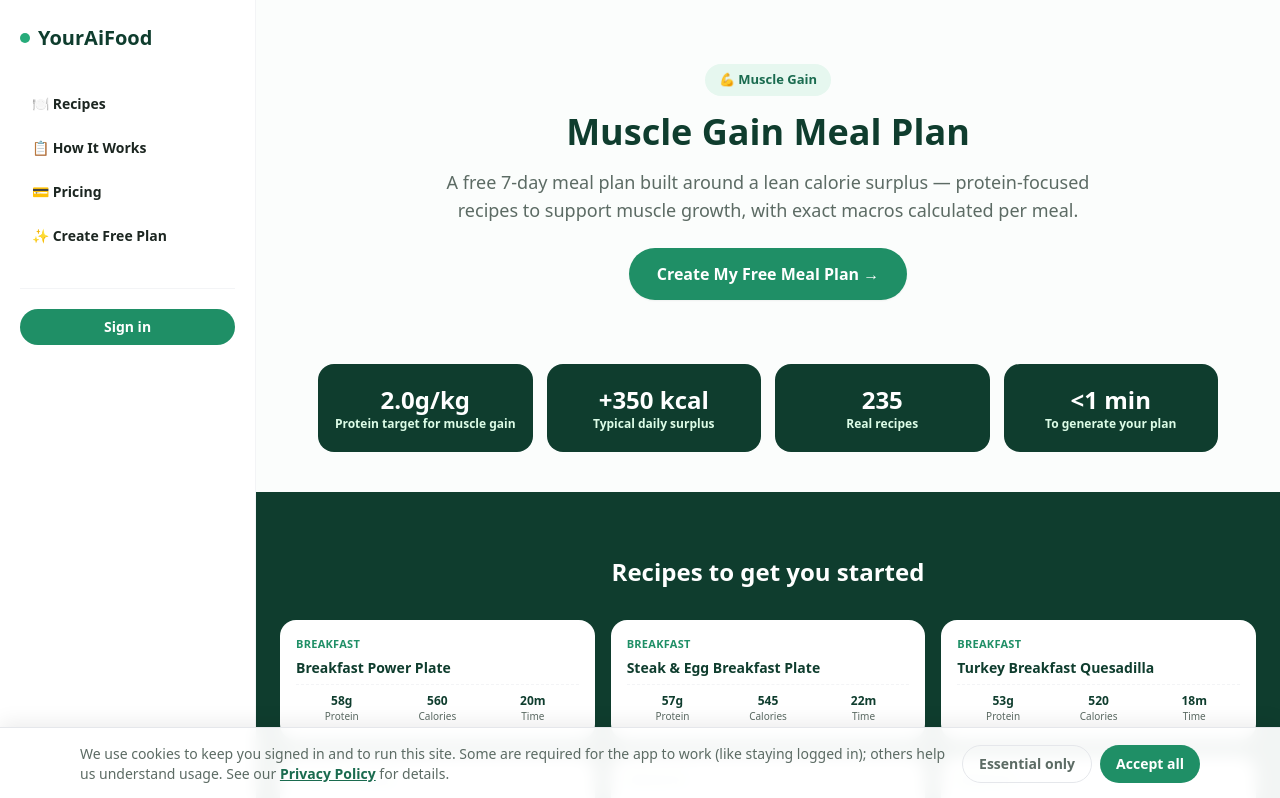
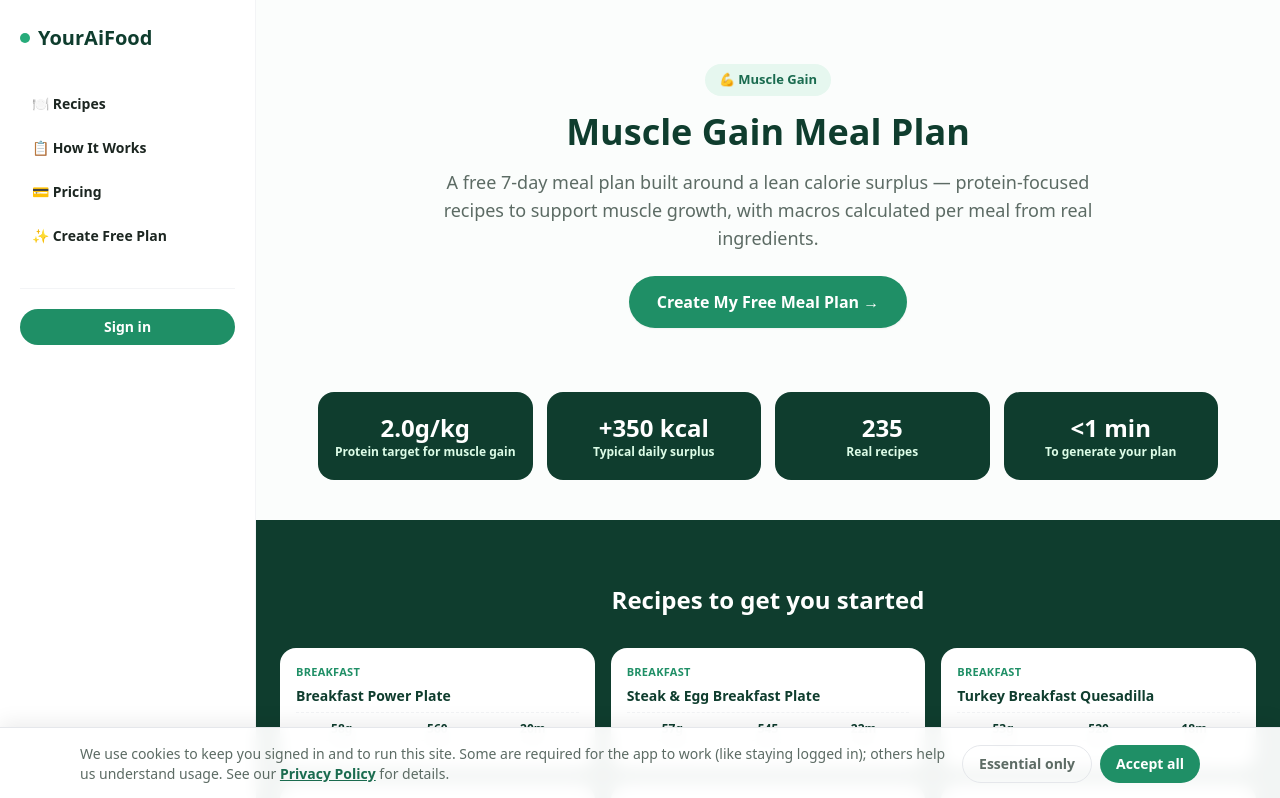
Before and after one commit to usario172332/youraifood-app, a Next.js app in the folder youraifood-app/: page /muscle-gain-meal-plan in a window 1280 px wide. Shown: the top 798 px of the page. Built offline with nearby package versions, Linux system fonts and the light colour scheme; no server answers.

Commit message:
Soften exact-macros wording

```diff
--- a/youraifood-app/app/muscle-gain-meal-plan/page.js
+++ b/youraifood-app/app/muscle-gain-meal-plan/page.js
@@ -17,7 +17,7 @@ export default function Page() {
     <SeoLandingPage
       eyebrow="💪 Muscle Gain"
       h1="Muscle Gain Meal Plan"
-      intro="A free 7-day meal plan built around a lean calorie surplus — protein-focused recipes to support muscle growth, with exact macros calculated per meal."
+      intro="A free 7-day meal plan built around a lean calorie surplus — protein-focused recipes to support muscle growth, with macros calculated per meal from real ingredients."
       statPoints={[
         { value: '2.0g/kg', label: 'Protein target for muscle gain' },
         { value: '+350 kcal', label: 'Typical daily surplus' },
```
